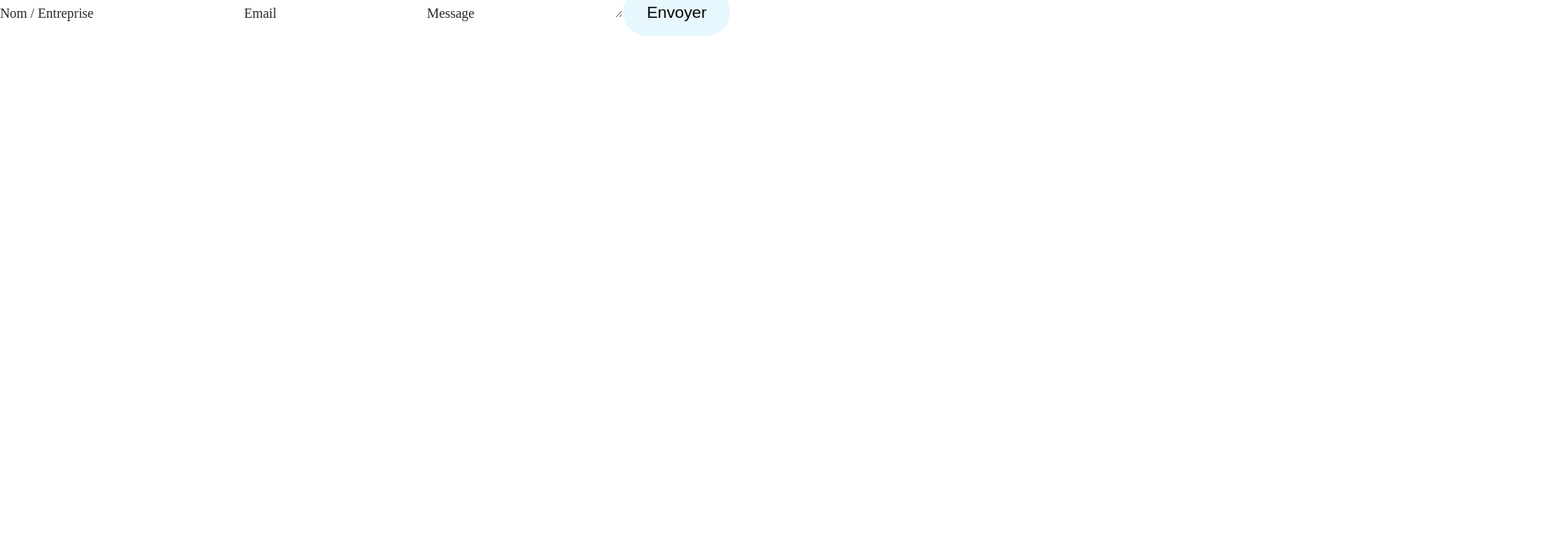
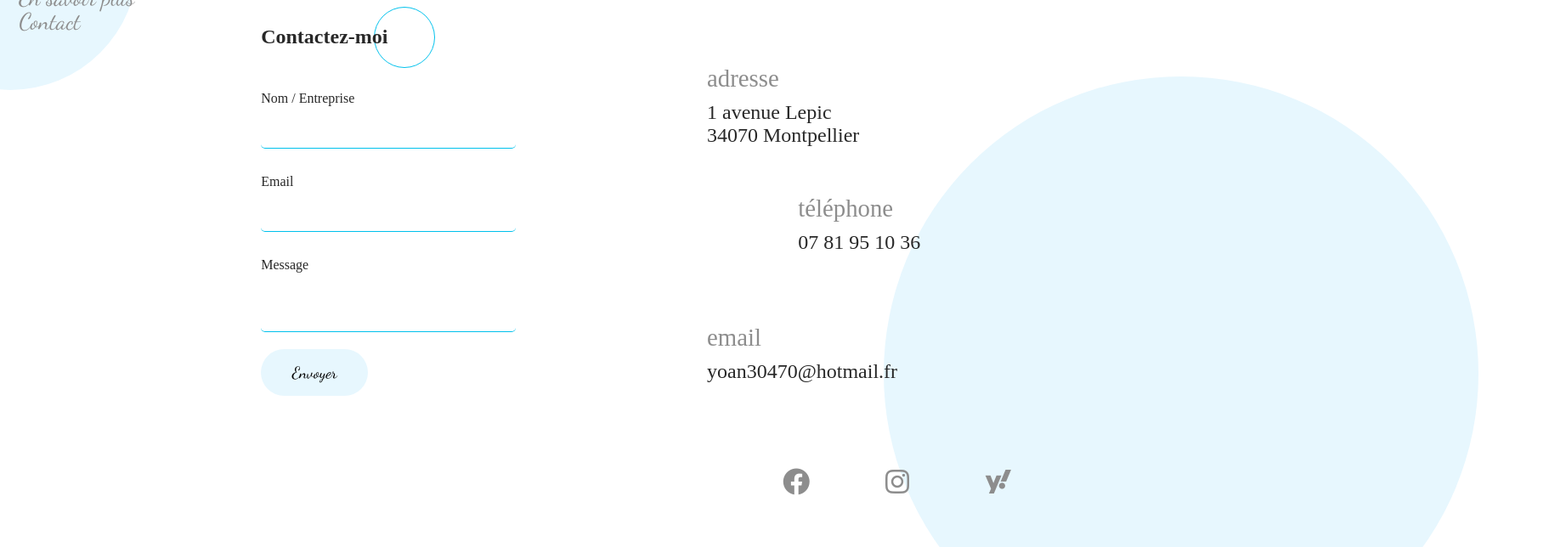
Before and after one commit to SanchezYoan/luminelles, a React (Create React App) app: page /contact in a window 1280 px wide. Shown: the part 60-704 px from the top of the page at 85% size, 1843 px wide, since content can reach past the window. Built offline with nearby package versions, Linux system fonts and the light colour scheme.

Commit message:
social network, contact

```diff
--- a/package.json
+++ b/package.json
@@ -3,10 +3,12 @@
   "version": "0.1.0",
   "private": true,
   "dependencies": {
+    "@emailjs/browser": "^3.11.0",
     "@testing-library/jest-dom": "^5.17.0",
     "@testing-library/react": "^13.4.0",
     "@testing-library/user-event": "^13.5.0",
     "react": "^18.2.0",
+    "react-copy-to-clipboard": "^5.1.0",
     "react-dom": "^18.2.0",
     "react-router-dom": "^6.15.0",
     "react-scripts": "5.0.1",
--- a/public/index.html
+++ b/public/index.html
@@ -12,6 +12,7 @@
     />
 
     <title>Luminelles</title>
+    <link rel="stylesheet" href="https://cdnjs.cloudflare.com/ajax/libs/font-awesome/6.4.0/css/all.min.css" integrity="sha512-iecdLmaskl7CVkqkXNQ/ZH/XLlvWZOJyj7Yy7tcenmpD1ypASozpmT/E0iPtmFIB46ZmdtAc9eNBvH0H/ZpiBw==" crossorigin="anonymous" referrerpolicy="no-referrer" />
   </head>
   <body>
     <noscript>You need to enable JavaScript to run this app.</noscript>
--- /dev/null
+++ b/src/components/ContactForm.js
@@ -0,0 +1,57 @@
+import React from "react";
+import { useRef } from "react";
+import { init } from "@emailjs/browser";
+import emailjs from "@emailjs/browser";
+init(process.env.ID);
+
+const Contact = () => {
+  const form = useRef();
+
+  const sendEmail = (e) => {
+    e.preventDefault();
+    const formMess = document.querySelector(".form-message");
+
+    emailjs
+      .sendForm(
+        "service_n5uayy4",
+        process.env.TEMPLATE_ID,
+        form.current,
+        process.env.REACT_APP_ID
+      )
+      .then(
+        (result) => {
+          // console.log(result.text);
+          form.current.reset();
+          formMess.innerHTML = "<p className='success'>Message envoyé !</p>";
+
+          setTimeout(() => {
+            formMess.innerHTML = "";
+          }, 2500);
+        },
+
+        (error) => {
+          // console.log(error.text);
+          formMess.innerHTML =
+            "<p className='success'>Une erreur c'est produite, veuillez réesayer</p>";
+        }
+      );
+  };
+
+  return (
+    <div className="form-container">
+      <h2>Contactez-moi</h2>
+      <form ref={form} onSubmit={sendEmail} className="form-content">
+        <label>Nom / Entreprise</label>
+        <input type="text" name="name" required autoComplete="off" />
+        <label>Email</label>
+        <input type="email" name="email" required autoComplete="off" />
+        <label>Message</label>
+        <textarea name="message" id="mess" />
+        <input type="submit" value="Envoyer" className="hover button" />
+      </form>
+      <div className="form-message"></div>
+    </div>
+  );
+};
+
+export default Contact;
--- /dev/null
+++ b/src/components/SocialNetwork.js
@@ -0,0 +1,61 @@
+import React from "react";
+
+const SocialNetwork = () => {
+  const anim = () => {
+    const icons = document.querySelectorAll(".social-network a");
+
+    icons.forEach((link) => {
+      link.addEventListener("mouseover", (e) => {
+        console.log("hear");
+        link.style.transform = `translate(${e.offsetX - 20}px, ${
+          e.offsetY - 13
+        }px)`;
+      });
+      link.addEventListener("mouseleave", (e) => {
+        // link.style.transition = "0.3s";
+        link.style.transform = "";
+      });
+    });
+  };
+  return (
+    <div className="social-network">
+      <ul className="content">
+        <a
+          href="https://www.facebook.com/profile.php?id=100092550161383"
+          taget="_blank"
+          rel="nooper noreferrer"
+          className="hover"
+          onMouseOver={anim}
+        >
+          <li>
+            <i className="fa-brands fa-facebook"></i>
+          </li>
+        </a>
+        <a
+          href="https://www.instagram.com/lumin_elles/"
+          taget="_blank"
+          rel="nooper noreferrer"
+          className="hover"
+          onMouseOver={anim}
+        >
+          <li>
+            <i className="fa-brands fa-instagram"></i>
+          </li>
+        </a>
+        <a
+          href="lumin.elles@yahoo.com"
+          taget="_blank"
+          rel="nooper noreferrer"
+          className="hover"
+          onMouseOver={anim}
+        >
+          <li>
+            <i className="fa-brands fa-yahoo"></i>
+          </li>
+        </a>
+      </ul>
+    </div>
+  );
+};
+
+export default SocialNetwork;
--- a/src/pages/Contact.js
+++ b/src/pages/Contact.js
@@ -1,56 +1,59 @@
 import React from "react";
-import { useRef } from "react";
-import { init } from "@emailjs/browser";
-import emailjs from "@emailjs/browser";
-init(process.env.ID);
+import Navigation from "../components/Navigation";
+import ContactForm from "../components/ContactForm";
+import { CopyToClipboard } from "react-copy-to-clipboard";
+import SocialNetwork from "../components/SocialNetwork";
 
 const Contact = () => {
-  const form = useRef();
-
-  const sendEmail = (e) => {
-    e.preventDefault();
-    const formMess = document.querySelector(".form-message");
-
-    emailjs
-      .sendForm(
-        "service_j2zhfsf",
-        "nfp2mde",
-        form.current,
-        process.env.REACT_APP_ID
-      )
-      .then(
-        (result) => {
-          // console.log(result.text);
-          form.current.reset();
-          formMess.innerHTML = "<p className='success'>Message envoyé !</p>";
-
-          setTimeout(() => {
-            formMess.innerHTML = "";
-          }, 2500);
-        },
-
-        (error) => {
-          // console.log(error.text);
-          formMess.innerHTML =
-            "<p className='success'>Une erreur c'est produite, veuillez réesayer</p>";
-        }
-      );
-  };
-
   return (
-    <div className="form-container">
-      <h2>Contactez-moi</h2>
-      <form ref={form} onSubmit={sendEmail} className="form-content">
-        <label>Nom / Entreprise</label>
-        <input type="text" name="name" required autoComplete="off" />
-        <label>Email</label>
-        <input type="email" name="email" required autoComplete="off" />
-        <label>Message</label>
-        <textarea name="message" id="mess" />
-        <input type="submit" value="Envoyer" className="hover button" />
-      </form>
-      <div className="form-message"></div>
-    </div>
+    <main>
+      <div className="contact">
+        <Navigation />
+        {/* <Logo /> */}
+        <ContactForm />
+        <div className="contact-infos">
+          <div className="adress">
+            <div className="content">
+              <h4>adresse</h4>
+              <p>1 avenue Lepic</p>
+              <p>34070 Montpellier</p>
+            </div>
+          </div>
+          <div className="phone">
+            <div className="content">
+              <h4>téléphone</h4>
+              <CopyToClipboard text="0781951036" className="hover">
+                <p
+                  style={{ cursor: "pointer" }}
+                  className="clipboard"
+                  onClick={() => alert("téléphone copié")}
+                >
+                  07 81 95 10 36
+                </p>
+              </CopyToClipboard>
+            </div>
+          </div>
+          <div className="email">
+            <div className="content">
+              <h4>email</h4>
+              <CopyToClipboard text="yoan30470@hotmail.fr" className="hover">
+                <p
+                  style={{ cursor: "pointer" }}
+                  className="clipboard"
+                  onClick={() => alert("email copié")}
+                >
+                  yoan30470@hotmail.fr
+                </p>
+              </CopyToClipboard>
+            </div>
+          </div>
+          <SocialNetwork />
+          <div className="credits">
+            <p>Sanchez Yoan - 2023</p>
+          </div>
+        </div>
+      </div>
+    </main>
   );
 };
 
--- a/src/pages/Home.js
+++ b/src/pages/Home.js
@@ -1,11 +1,13 @@
 import React from "react";
 import { projectsData } from "../data/presentation";
 import Navigation from "../components/Navigation";
+import SocialNetwork from "../components/SocialNetwork";
 
 const Home = () => {
   return (
     <div className="home">
       <Navigation />
+      <SocialNetwork />
       <div className="logo-luminelles">
         <img src="./img/logo-luminelles.png" alt="luminelles" />
       </div>
--- /dev/null
+++ b/src/styles/components/_socialNetwork.scss
@@ -0,0 +1,28 @@
+.social-network {
+    // position: absolute;
+    // right: 1rem;
+    // top: 0;
+    // width: 20%;
+    // font-size: 1.2rem;
+    border: 1 solid black;
+
+    @media screen and (max-width: 650px){
+      width: 30%;
+    }
+
+    ul {
+      display: flex;
+      width: 100%;
+      min-width: 100px;
+      justify-content: space-around;
+
+      @media screen and (max-width: 450px){
+        min-width: 100%;
+      }
+
+      a {
+        padding: 1rem;
+        transition: 1.1s ease-out;
+      }
+    }
+  }
--- a/src/styles/index.scss
+++ b/src/styles/index.scss
@@ -1,3 +1,5 @@
 @import "./settings";
 @import "./components/navigation";
+@import "./components/socialNetwork";
 @import "./pages/home";
+@import "./pages/contact"
--- /dev/null
+++ b/src/styles/pages/_contact.scss
@@ -0,0 +1,270 @@
+.contact {
+    position: absolute;
+    width: 100vw;
+    height: 100vh;
+
+    &:after {
+      content: "";
+      height: 700px;
+      width: 700px;
+      background: $color-3;
+      border-radius: 50%;
+      position: absolute;
+      top: 150px;
+      right: -460px;
+      z-index: -10;
+      animation: contactAnim 25s alternate infinite;
+
+      @media screen and (max-width: 840px) {
+        height: 400px;
+        width: 400px;
+        top: 520px;
+        right: -140px;
+      }
+      @media screen and (max-width: 430px) {
+        display: none;
+      }
+
+      @keyframes contactAnim {
+        50% {
+          transform: scale(1.4);
+        }
+        100% {
+          transform: scale(1);
+        }
+      }
+    }
+    .navigation {
+      @media screen and (max-width: 440px) {
+        display: none;
+      }
+    }
+    .logo {
+      top: 8px;
+      right: 1rem;
+    }
+
+    .form-container {
+      margin: 7% 0 0 24%;
+      max-width: 50%;
+      position: relative;
+      max-width: 300px;
+
+      @media screen and (max-width: 740px) {
+        margin: 2rem 0 0 30%;
+      }
+      @media screen and (max-width: 440px) {
+        margin-left: 2rem;
+      }
+      h2 {
+        margin-bottom: 50px;
+
+        &:after {
+          content: "";
+          height: 70px;
+          width: 70px;
+          border: 1px $color-2 solid;
+          border-radius: 50%;
+          position: absolute;
+          top: -22px;
+          left: 133px;
+          z-index: -1;
+        }
+      }
+
+      .form-content {
+        display: grid;
+
+        input,
+        textarea {
+          background: none;
+          font-family: $font-1;
+          font-size: 1.2rem;
+          border-bottom: 1px solid $color-2;
+          border-radius: 5px;
+
+          @media screen and (min-width: 1200px) {
+            font-size: 1.5rem;
+          }
+        }
+        input {
+          padding: 10px 6px;
+          margin-bottom: 30px;
+        }
+      }
+      textarea {
+        resize: none;
+        padding: 6px 0;
+        height: 70px;
+
+        @media screen and (max-width: 540px) {
+          width: 75%;
+          padding: 12px 0;
+        }
+      }
+      input.button {
+        background: $color-3;
+        height: 55px;
+        width: 126px;
+        border-radius: 50px;
+        margin-top: 20px;
+        font-size: 1.2rem;
+        cursor: pointer;
+        transition: 0.2s;
+        border: none;
+      }
+    }
+    .formMessage {
+      p {
+        border-radius: 20px;
+        text-align: center;
+        padding: 5px 0;
+      }
+      .success {
+        background: rgb(139, 248, 139);
+      }
+      .error {
+        background: rgb(246, 147, 147);
+      }
+    }
+  }
+  .contact-infos {
+    position: absolute;
+    bottom: 0;
+    right: 0;
+    display: grid;
+    grid-template-rows: repeat(4, 23%) 12%;
+    height: 70%;
+    width: 30%;
+    max-width: 500px;
+
+    @media screen and (max-width: 740px) {
+      height: 200px;
+      width: 100%;
+      max-width: 100%;
+      grid-template-rows: 1fr 1fr 1fr;
+      grid-template-columns: 1fr 1fr 1fr;
+      grid-template-areas:
+        "a b c"
+        "d d d"
+        "e e f";
+    }
+    @media screen and (max-width: 540px) {
+      grid-template-rows: repeat(3, 60px);
+      grid-template-columns: repeat(6, 1fr);
+      grid-template-areas:
+        "b b b c c c"
+        "d d d d d d"
+        "e e e e f f";
+    }
+    @media screen and (max-height: 500px) {
+      display: none;
+    }
+    @media screen and (min-width: 1200px) {
+      width: 35%;
+      height: 83%;
+    }
+
+    h4 {
+      color: $color-4;
+      font-size: 1.3rem;
+      font-weight: 200;
+      margin-bottom: 10px;
+
+      @media screen and (min-width: 1200px) {
+        font-size: 1.8rem;
+      }
+    }
+    p {
+      @media screen and (min-width: 1200px) {
+        font-size: 1.5rem;
+      }
+    }
+    .email,
+    .phone {
+      @media screen and (max-height: 640px) {
+        display: none;
+      }
+    }
+    .email .content p,
+    .phone .content p {
+      transition: 0.25s;
+
+      &:hover {
+        transform: translateX(5px);
+      }
+    }
+
+    .address {
+      position: relative;
+
+      @media screen and (max-width: 540px) {
+        display: none;
+      }
+      .content {
+        position: absolute;
+        right: 10px;
+      }
+    }
+    .phone {
+      position: relative;
+
+      @media screen and (max-width: 540px) {
+        text-align: center;
+        font-size: 0.8rem;
+        grid-area: b;
+      }
+
+      .content {
+        position: absolute;
+        left: 40%;
+        transform: translateX(-50%);
+
+        @media screen and (max-width: 540px) {
+          position: relative;
+          margin: 0 auto;
+          left: 0;
+          transform: translateX(0);
+        }
+      }
+    }
+    .email {
+      @media screen and (max-width: 540px) {
+        grid-area: c;
+        font-size: 0.8rem;
+        text-align: center;
+      }
+    }
+    .social-network {
+      position: relative;
+      width: 80%;
+      margin: 0 auto;
+
+      @media screen and (max-width: 740px) {
+        width: 50%;
+        grid-area: d;
+      }
+      @media screen and (min-width: 1200px) {
+        font-size: 2rem;
+      }
+
+      .content {
+        position: absolute;
+        left: 50%;
+        transform: translateX(-50%);
+      }
+    }
+    .credits {
+      text-align: center;
+
+      @media screen and (max-width: 740px) {
+        transform: translateY(20px);
+        font-size: 0.7rem;
+        margin-right: 1rem;
+        grid-area: f;
+      }
+      p {
+        font-size: 0.9rem;
+      }
+    }
+  }
```
Also changed, not shown: 2 other files (tests, documents, lock files or other folders).
